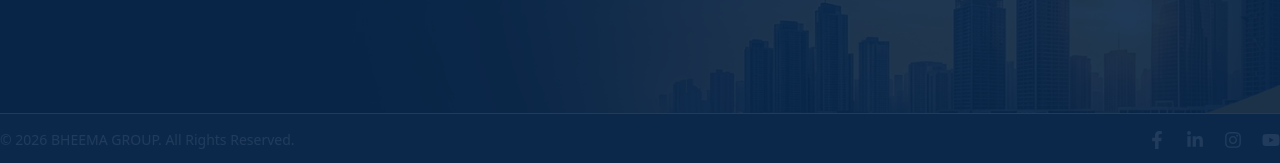
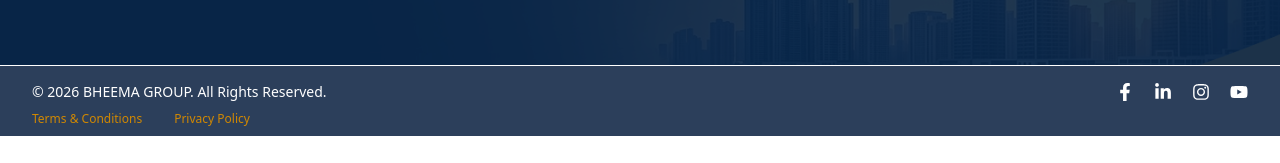
Before and after one commit to westhilldeveloper/bheema, a Next.js app: page / in a window 1280 px wide. Shown: the part 4842-5005 px from the top of the page. After the commit the page ends 4978 px from the top, so only its background shows below. Built offline with nearby package versions, Linux system fonts and the light colour scheme.

Commit message:
footer changed

```diff
--- a/app/components/Footer.js
+++ b/app/components/Footer.js
@@ -11,10 +11,12 @@ import {
   FaInstagram,
   FaYoutube,
 } from "react-icons/fa";
+import Link from "next/link";
 
 export default function Footer() {
   const currentYear = new Date().getFullYear();
   return (
+    <>
     <footer
   className="relative text-white"
   style={{
@@ -24,7 +26,7 @@ export default function Footer() {
   }}
 >
   {/* Overlay */}
-  <div className="absolute inset-0 bg-[#08264A]/90"></div>
+  <div className="absolute inset-0  bg-[#08264A]/90"></div>
 
   <div className="relative z-10 max-w-7xl mx-auto px-6 md:px-10 py-12 md:py-16">
 
@@ -96,10 +98,14 @@ export default function Footer() {
 
     </div>
 </div>
-    {/* Bottom */}
-    <div className="mt-12 bg-[#2C3F5B] py-4 border-t border-white flex flex-col md:flex-row items-center justify-between gap-0">
 
-      <p className="text-xs md:text-sm  text-center">
+
+
+</footer>
+ {/* Bottom */}
+    <div className=" bg-[#2C3F5B]  px-8 pt-4  border-t border-white text-white flex flex-col md:flex-row items-center justify-between gap-0">
+
+      <p className="text-xs md:text-sm   text-center">
          © {currentYear} BHEEMA GROUP. All Rights Reserved.
       </p>
 
@@ -112,7 +118,16 @@ export default function Footer() {
 
     </div>
 
+    <div className="bg-[#2C3F5B] px-8 py-2 text-[12px] text-yellow-600 flex flex-col md:flex-row items-center justify-left gap-8">
+  <Link href="/terms" className="hover:text-yellow-400 transition">
+    Terms & Conditions
+  </Link>
+  <Link href="/privacy" className="hover:text-yellow-400 transition">
+    Privacy Policy
+  </Link>
+</div>
 
-</footer>
+
+</>
   );
 }
```
